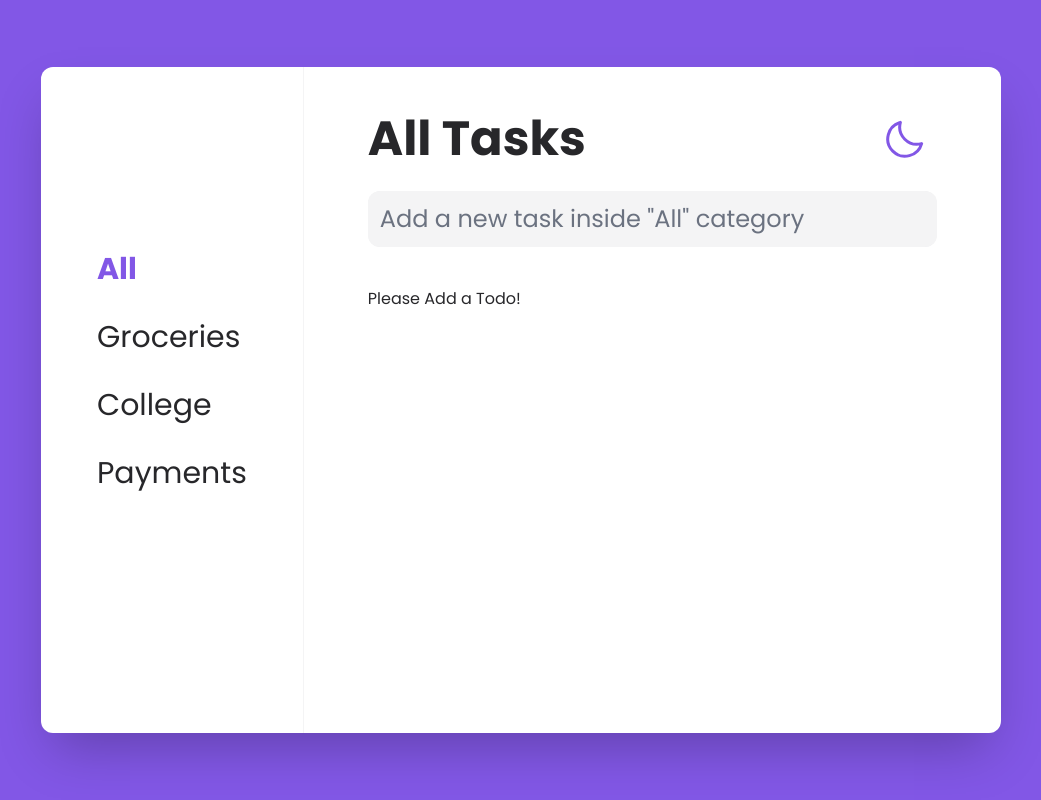
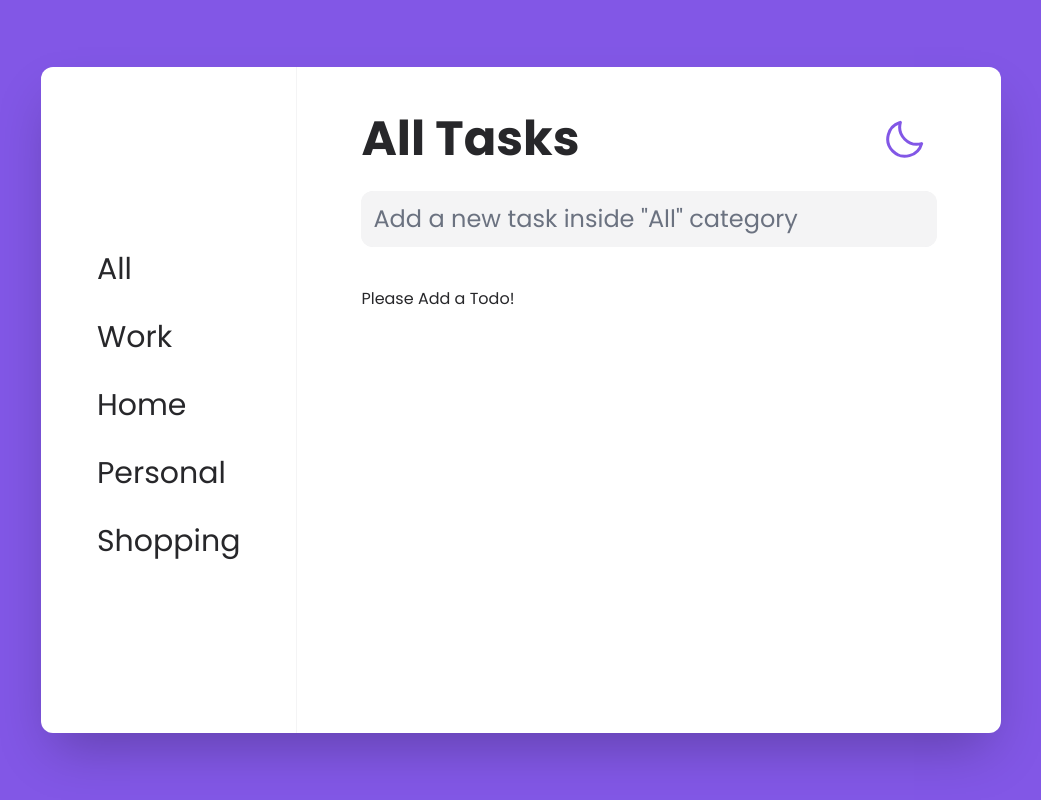
Before and after one commit to Sn0wye/spaces, a React (Vite) app: page / in a window 1280 px wide. Shown: the whole page, without its empty margins (119-1160 px from the left). Built offline with nearby package versions, Linux system fonts and the light colour scheme.

Commit message:
♻️  Refactor Dynamic Categories

```diff
--- a/src/Components/Categories.tsx
+++ b/src/Components/Categories.tsx
@@ -1,56 +1,23 @@
 import { useContext } from "react";
 import { SelectedCategory } from "../Contexts/SelectedCategory";
+import { Category } from "./Category";
+
+let categories = {
+  "": "All",
+  Work: "Work",
+  Home: "Home",
+  Personal: "Personal",
+  Shopping: "Shopping",
+};
 
 export const Categories = () => {
-  const { selectedCategory, setSelectedCategory } =
-    useContext(SelectedCategory);
-
-  function handleSetSelected(newCategory: string) {
-    setSelectedCategory(newCategory);
-  }
+  useContext(SelectedCategory);
 
   return (
     <section className="w-fit flex flex-col gap-4 text-3xl px-12 pt-44 ">
-      <h1
-        className={
-          selectedCategory === "all"
-            ? "font-bold text-brand p-2"
-            : "cursor-pointer hover:bg-zinc-300 dark:hover:bg-zinc-600 rounded-lg transition-colors p-2"
-        }
-        onClick={() => handleSetSelected("all")}
-      >
-        All
-      </h1>
-      <h1
-        className={
-          selectedCategory === "groceries"
-            ? "font-bold text-brand p-2"
-            : "cursor-pointer hover:bg-zinc-300 dark:hover:bg-zinc-600 rounded-lg transition-colors p-2"
-        }
-        onClick={() => handleSetSelected("groceries")}
-      >
-        Groceries
-      </h1>
-      <h1
-        className={
-          selectedCategory === "college"
-            ? "font-bold text-brand p-2"
-            : "cursor-pointer hover:bg-zinc-300 dark:hover:bg-zinc-600 rounded-lg transition-colors p-2"
-        }
-        onClick={() => handleSetSelected("college")}
-      >
-        College
-      </h1>
-      <h1
-        className={
-          selectedCategory === "payments"
-            ? "font-bold text-brand p-2"
-            : "cursor-pointer hover:bg-zinc-300 dark:hover:bg-zinc-600 rounded-lg transition-colors p-2"
-        }
-        onClick={() => handleSetSelected("payments")}
-      >
-        Payments
-      </h1>
+      {Object.entries(categories).map(([key, value]) => (
+        <Category key={key}>{value}</Category>
+      ))}
     </section>
   );
 };
--- /dev/null
+++ b/src/Components/Category.tsx
@@ -0,0 +1,23 @@
+import { ReactNode, useContext } from "react";
+import { SelectedCategory } from "../Contexts/SelectedCategory";
+
+type Props = {
+  children: ReactNode;
+};
+
+export const Category = ({ children }: Props) => {
+  const { selectedCategory, setSelectedCategory } =
+    useContext(SelectedCategory);
+  return (
+    <h1
+      className={
+        selectedCategory === ""
+          ? "font-bold text-brand p-2"
+          : "cursor-pointer hover:bg-zinc-300 dark:hover:bg-zinc-600 rounded-lg transition-colors p-2"
+      }
+      onClick={() => setSelectedCategory(`${children}`)}
+    >
+      {children}
+    </h1>
+  );
+};
```
